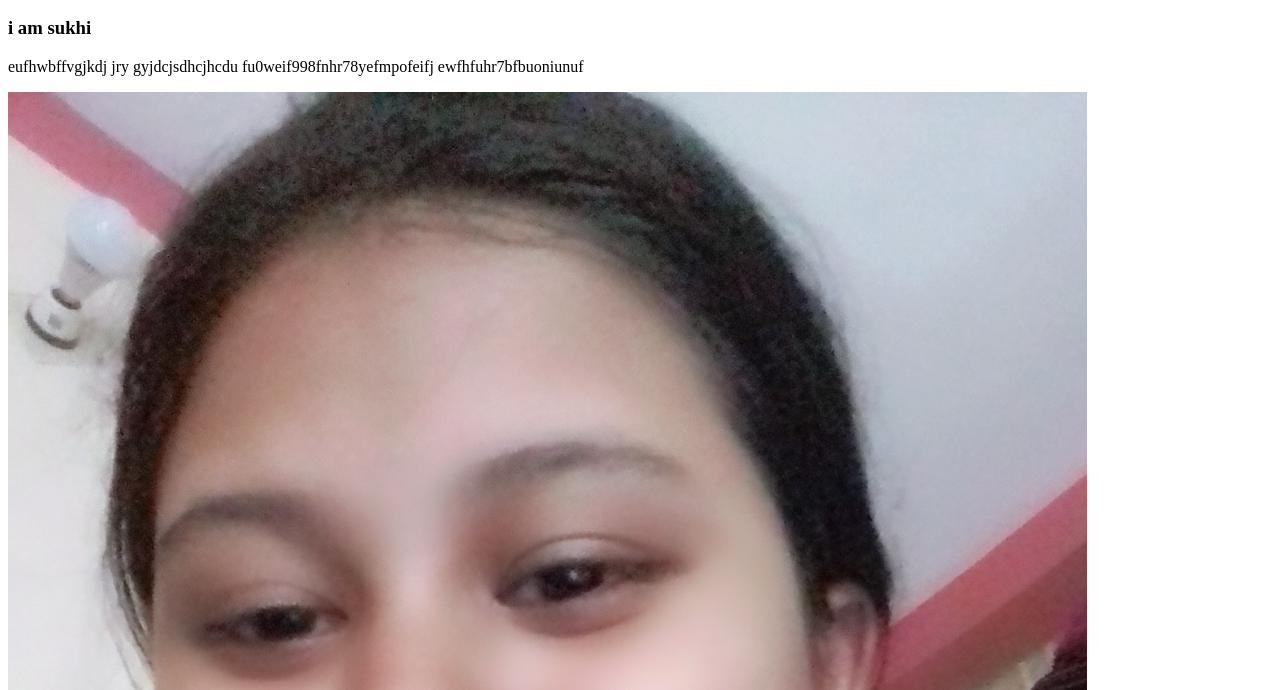
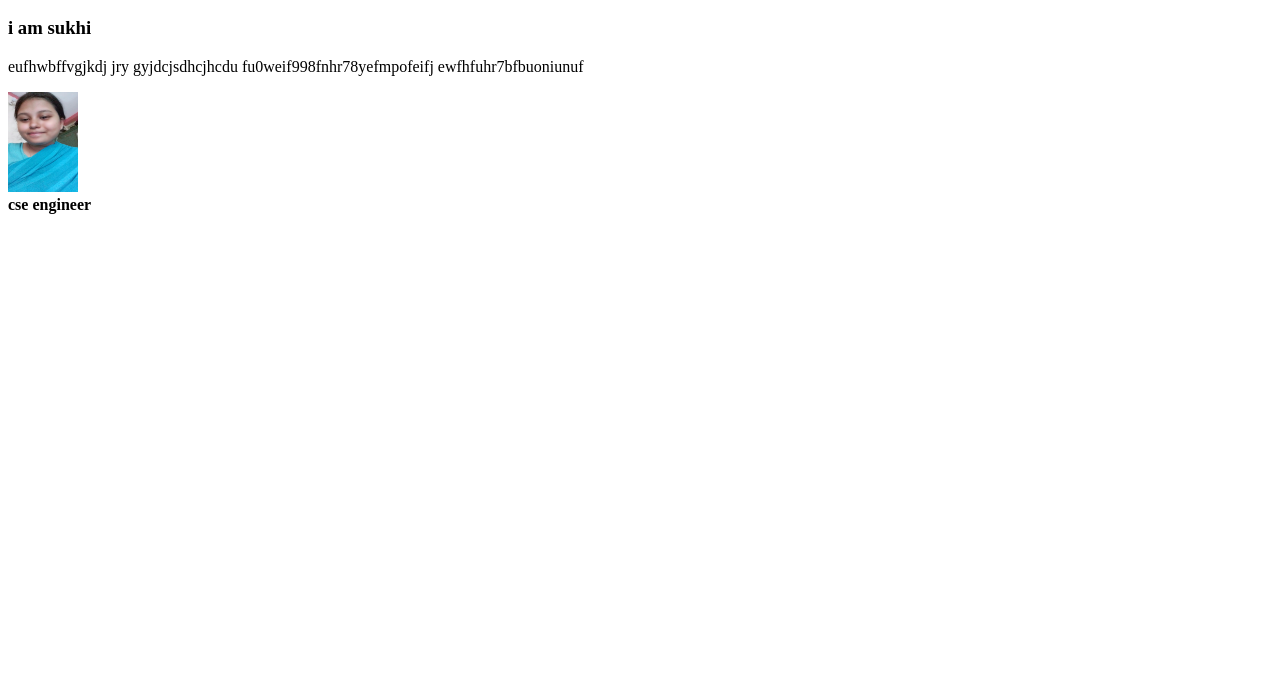
Before and after one commit to Zerin-sukhi/my-first-repo, a plain HTML site: page index.html in a window 1280 px wide. Shown: the part 110-800 px from the top of the page. Drawn offline with Linux system fonts and the light colour scheme.

Commit message:
size changed

```diff
--- a/index.html
+++ b/index.html
@@ -12,7 +12,7 @@
     <h2>hi</h2>
     <h3>i am sukhi</h3>
     <p>eufhwbffvgjkdj jry gyjdcjsdhcjhcdu fu0weif998fnhr78yefmpofeifj ewfhfuhr7bfbuoniunuf</p>
-    <img src="IMG_20180819_150116.jpg" >
+    <img src="IMG_20180819_150116.jpg" ><br>
     <strong>cse engineer</strong>
 </body>
 </html>
--- a/style.css
+++ b/style.css
@@ -1,3 +1,10 @@
 h1{
     color: brown;
+    box-align: center;
 }
+img{
+    height: 100px;
+    width: 70px;
+    border-color: darkblue;
+
+}
```
